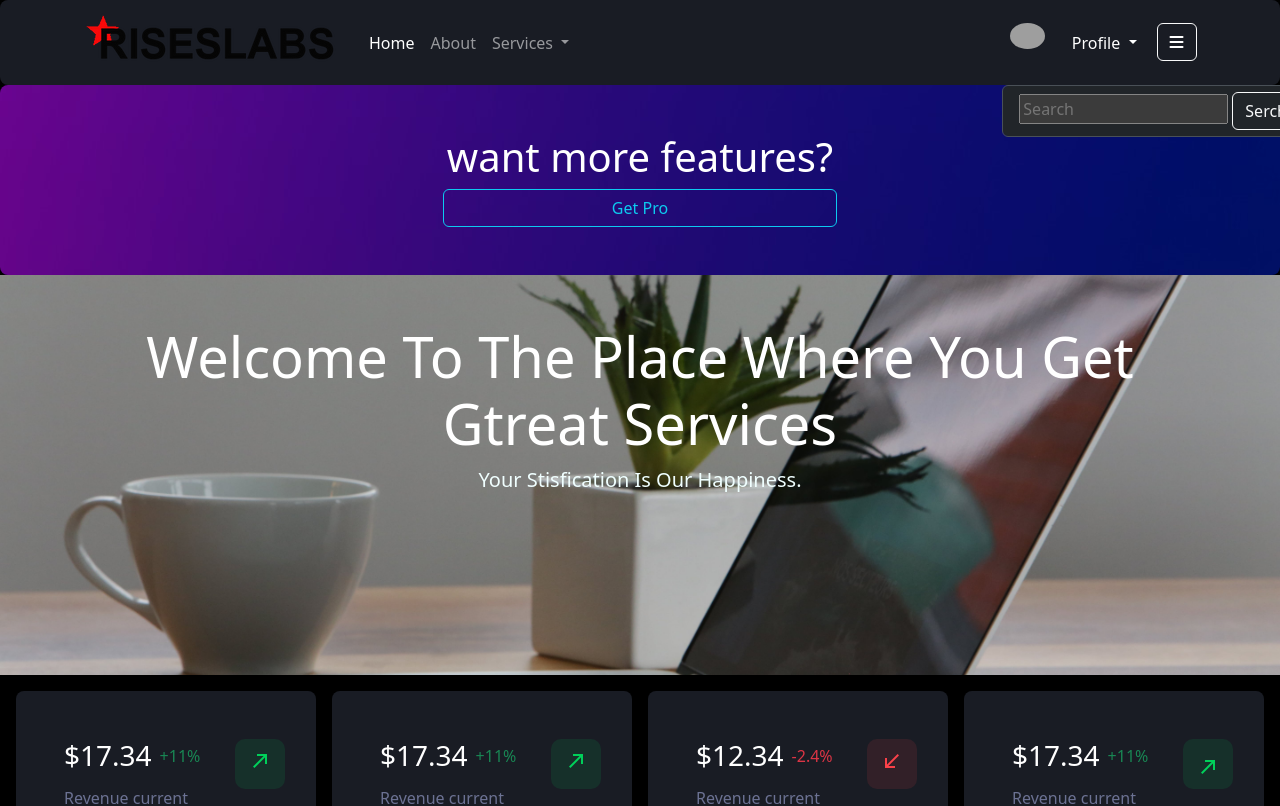
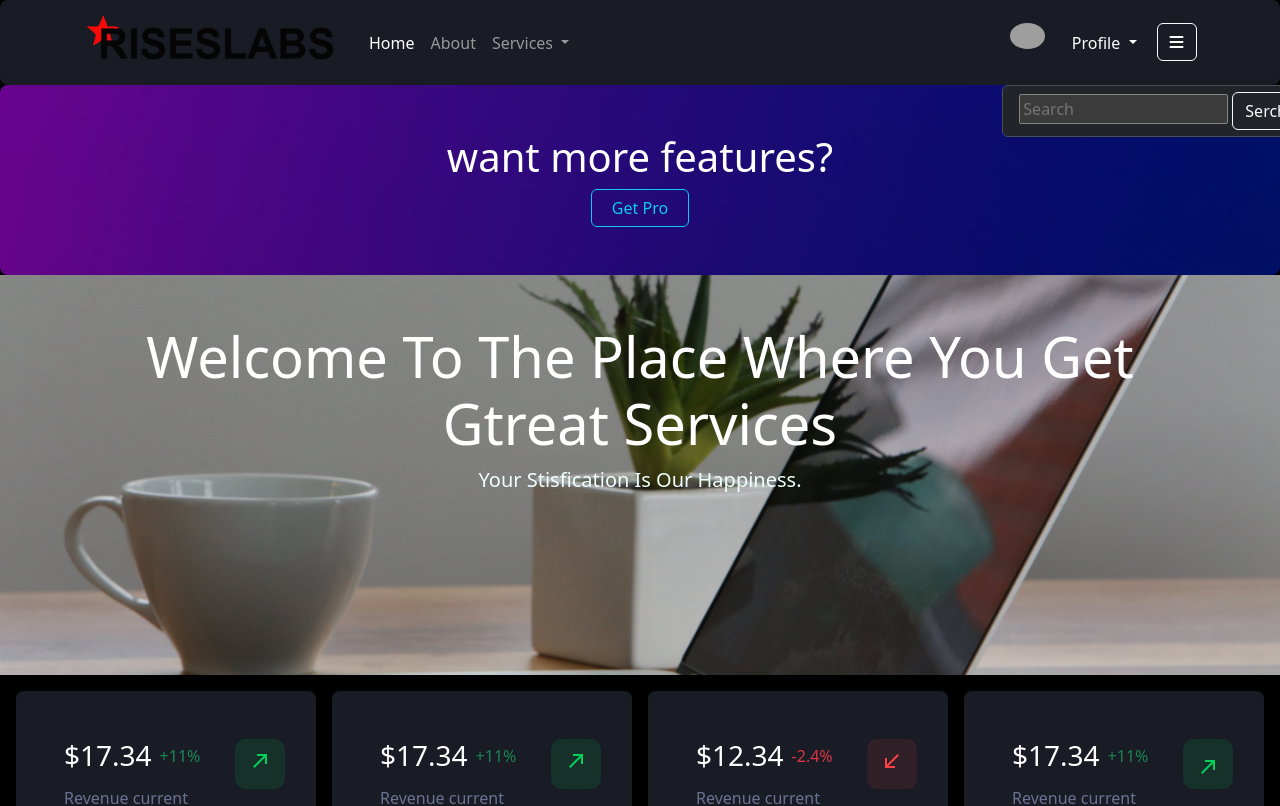
Before and after one commit to praveen-riseslabs/fullstack-ajay, a Vue app in the folder frontend/: page /dashboard in a window 1280 px wide. Shown: the top 806 px of the page. Built offline with nearby package versions, Linux system fonts and the light colour scheme; grey boxes are pictures that could not be loaded.

Commit message:
Update DashboardPage.vue

```diff
--- a/frontend/src/components/DashboardPage.vue
+++ b/frontend/src/components/DashboardPage.vue
@@ -3,7 +3,7 @@
 
   <div class="banner col-pro-banner col p-5 text-center">
     <h1>want more features?</h1>
-    <div class="d-grid gap-2 col-4 mx-auto">
+    <div class="d-grid col-1 mx-auto">
       <button class="btn btn-outline-info" type="button">Get Pro</button>
     </div>
   </div>
```
